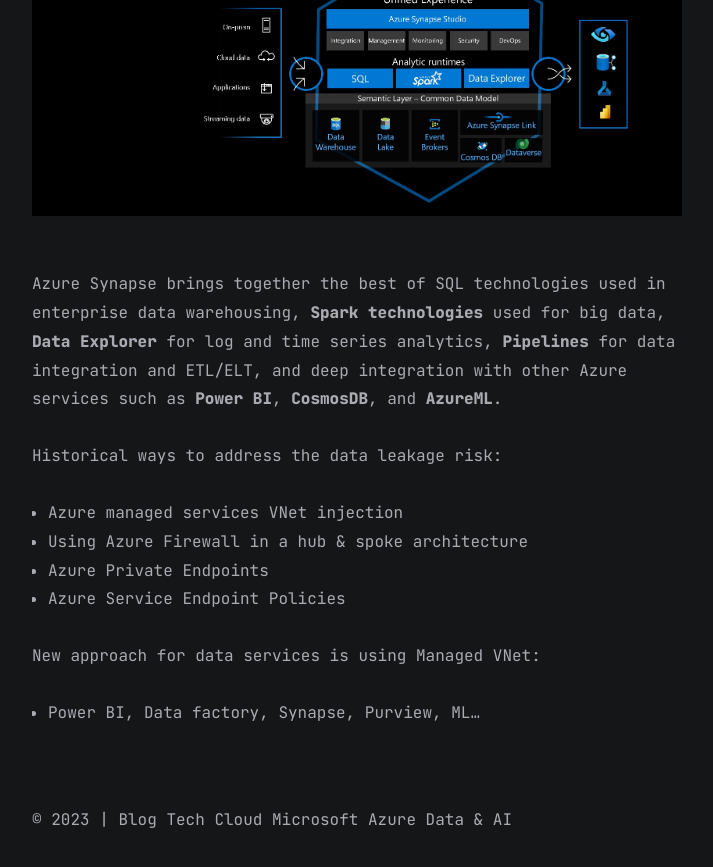
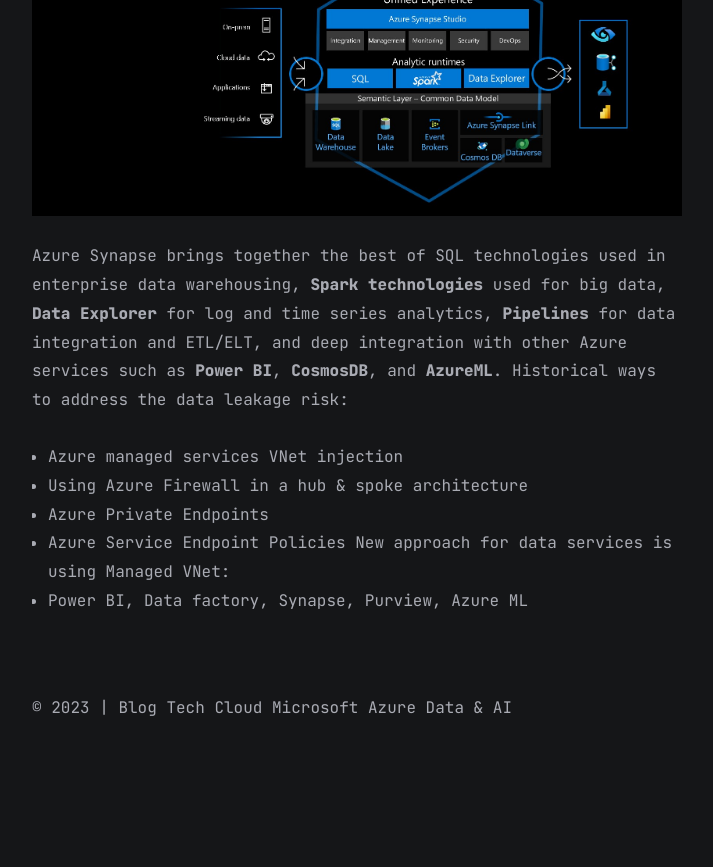
Before and after one commit to marc-hadjeje/marc-hadjeje.github.io, a Jekyll site: the page built from all_collections/_posts/2021-11-04-Synapse Analytics DEP.md, in a window 1280 px wide and 900 px high, scrolled down 1376 px. Shown: the top 867 px of the window, without its empty margins (283-996 px from the left). Built offline with Jekyll 4.4.1, drawn with Linux system fonts in a browser that asks for light colours; after the commit the page ends 2164 px from its top, so only the background shows below that.

Commit message:
Update 2021-11-04-Synapse Analytics DEP.md

```diff
--- a/all_collections/_posts/2021-11-04-Synapse Analytics DEP.md
+++ b/all_collections/_posts/2021-11-04-Synapse Analytics DEP.md
@@ -15,16 +15,12 @@ In fact, there are two types of data exfiltration threats: **attacks from outsid
 - In the public cloud business, data exfiltration usually stands for the second scenario: a malicious insider, who has legitimate access to sensitive data, is exfiltrating it to locations outside of the organization.
 
 ##### Presentation of Synapse Analytics
-
 ![Synapse Architecture](https://github.com/marc-hadjeje/marc-hadjeje.github.io/blob/main/assets/images/Synapse_archi.jpg?raw=true)
-
 Azure Synapse brings together the best of SQL technologies used in enterprise data warehousing, **Spark technologies** used for big data, **Data Explorer** for log and time series analytics, **Pipelines** for data integration and ETL/ELT, and deep integration with other Azure services such as **Power BI**, **CosmosDB**, and **AzureML**.
-
 Historical ways to address the data leakage risk:
 - Azure managed services VNet injection
 - Using Azure Firewall in a hub & spoke architecture
 - Azure Private Endpoints
 - Azure Service Endpoint Policies
-
 New approach for data services is using Managed VNet:
-- Power BI, Data factory, Synapse, Purview, ML…
+- Power BI, Data factory, Synapse, Purview, Azure ML
```
